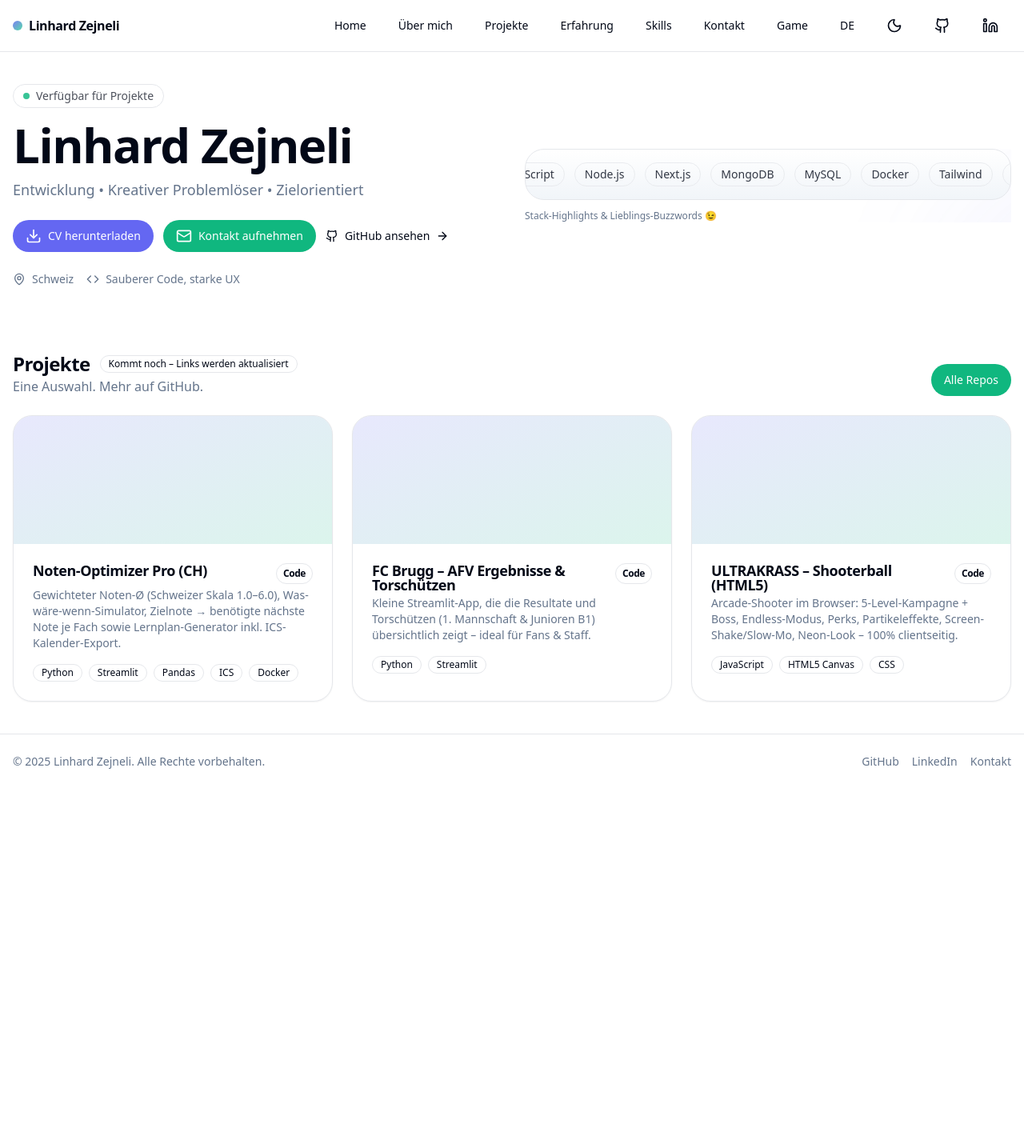
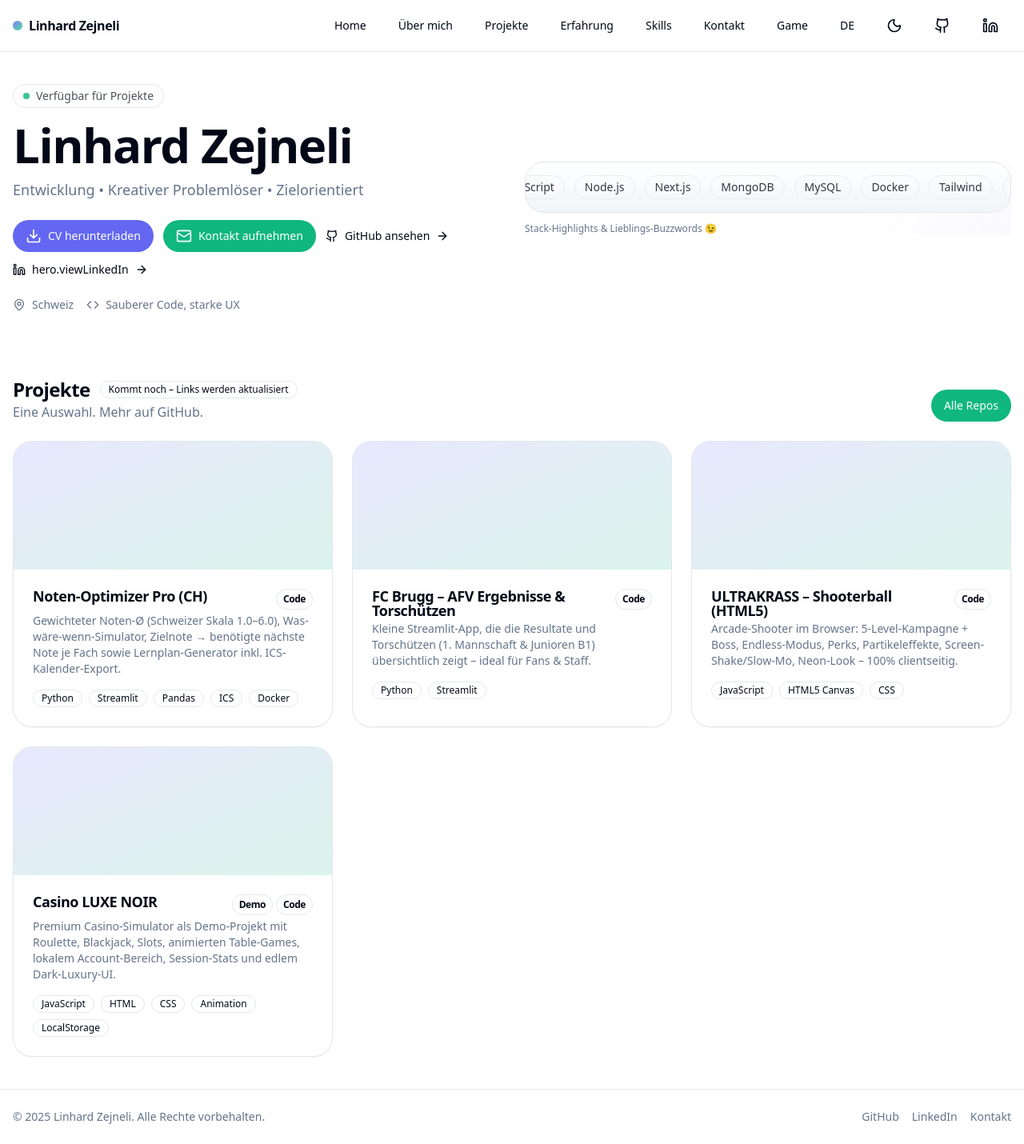
Before and after one commit to TopG1Top/linhard-portfolio-pro, a Next.js app: page / in a window 1280 px wide. Shown: the whole page at 80% size. Before the commit the page ends 986 px from the top, so only its background shows below. Built offline with nearby package versions, Linux system fonts and the light colour scheme.

Commit message:
Add Casino LUXE NOIR project with live demo link

```diff
--- a/app/page.tsx
+++ b/app/page.tsx
@@ -1,18 +1,33 @@
-"use client"
-import { Github, Mail, ArrowRight, MapPin, Code, Download } from "lucide-react"
-import Link from "next/link"
-import { site } from "@/lib/site"
-import { Section } from "@/components/section"
-import { Button } from "@/components/ui/button"
-import { Card, CardHeader, CardTitle, CardDescription, CardContent } from "@/components/ui/card"
-import { Badge } from "@/components/ui/badge"
-import { projects } from "@/lib/projects"
-import { Aurora } from "@/components/aurora"
-import { TechMarquee } from "@/components/tech-marquee"
-import { useI18n } from "@/components/lang-provider"
+"use client";
+
+import {
+  Github,
+  Linkedin,
+  Mail,
+  ArrowRight,
+  MapPin,
+  Code,
+  Download,
+} from "lucide-react";
+import Link from "next/link";
+import { site } from "@/lib/site";
+import { Section } from "@/components/section";
+import { Button } from "@/components/ui/button";
+import {
+  Card,
+  CardHeader,
+  CardTitle,
+  CardDescription,
+  CardContent,
+} from "@/components/ui/card";
+import { Badge } from "@/components/ui/badge";
+import { projects } from "@/lib/projects";
+import { Aurora } from "@/components/aurora";
+import { TechMarquee } from "@/components/tech-marquee";
+import { useI18n } from "@/components/lang-provider";
 
 export default function HomePage() {
-  const { t } = useI18n()
+  const { t } = useI18n();
 
   return (
     <>
@@ -23,38 +38,68 @@ export default function HomePage() {
               <span className="inline-flex h-2 w-2 animate-pulse rounded-full bg-emerald-500" />
               <span className="opacity-70">{t("hero.available")}</span>
             </div>
+
             <h1 className="mt-4 text-4xl font-extrabold tracking-tight md:text-6xl">
               {site.name}
             </h1>
-            <p className="mt-3 text-lg text-muted-foreground">
-              {site.tagline}
-            </p>
+            <p className="mt-3 text-lg text-muted-foreground">{site.tagline}</p>
+
             <div className="mt-6 flex flex-wrap items-center gap-3">
               <a href={site.cvUrl} target="_blank" rel="noreferrer">
                 <Button className="rounded-2xl">
                   <Download className="mr-2 h-5 w-5" /> {t("hero.cv")}
                 </Button>
               </a>
+
               <Link href="/contact">
                 <Button variant="secondary" className="rounded-2xl">
                   <Mail className="mr-2 h-5 w-5" /> {t("hero.contact")}
                 </Button>
               </Link>
-              <a href={site.github} target="_blank" rel="noreferrer" className="inline-flex items-center gap-2 text-sm">
+
+              <a
+                href={site.github}
+                target="_blank"
+                rel="noreferrer"
+                className="inline-flex items-center gap-2 text-sm"
+              >
                 <Github className="h-4 w-4" />
-                <span className="underline-offset-4 hover:underline">{t("hero.viewGithub")}</span>
+                <span className="underline-offset-4 hover:underline">
+                  {t("hero.viewGithub")}
+                </span>
+                <ArrowRight className="h-4 w-4" />
+              </a>
+
+              <a
+                href={site.linkedin}
+                target="_blank"
+                rel="noreferrer"
+                className="inline-flex items-center gap-2 text-sm"
+              >
+                <Linkedin className="h-4 w-4" />
+                <span className="underline-offset-4 hover:underline">
+                  {t?.("hero.viewLinkedIn") ?? "LinkedIn ansehen"}
+                </span>
                 <ArrowRight className="h-4 w-4" />
               </a>
             </div>
+
             <div className="mt-6 flex items-center gap-4 text-sm text-muted-foreground">
-              <span className="inline-flex items-center gap-2"><MapPin className="h-4 w-4" /> {site.location}</span>
-              <span className="inline-flex items-center gap-2"><Code className="h-4 w-4" /> Sauberer Code, starke UX</span>
+              <span className="inline-flex items-center gap-2">
+                <MapPin className="h-4 w-4" /> {site.location}
+              </span>
+              <span className="inline-flex items-center gap-2">
+                <Code className="h-4 w-4" /> Sauberer Code, starke UX
+              </span>
             </div>
           </div>
+
           <div className="relative">
             <Aurora />
             <TechMarquee />
-            <div className="mt-3 text-xs text-muted-foreground">{t("hero.stackNote")} 😉</div>
+            <div className="mt-3 text-xs text-muted-foreground">
+              {t("hero.stackNote")} 😉
+            </div>
           </div>
         </div>
       </Section>
@@ -63,15 +108,21 @@ export default function HomePage() {
         <div className="flex items-end justify-between gap-4">
           <div>
             <div className="flex items-center gap-3">
-              <h2 className="text-2xl font-bold tracking-tight">{t("projects.title")}</h2>
+              <h2 className="text-2xl font-bold tracking-tight">
+                {t("projects.title")}
+              </h2>
               <Badge className="rounded-full">{t("projects.notice")}</Badge>
             </div>
             <p className="text-muted-foreground">{t("projects.subtitle")}</p>
           </div>
+
           <a href={site.github} target="_blank" rel="noreferrer">
-            <Button className="rounded-2xl" variant="secondary">{t("projects.allRepos")}</Button>
+            <Button className="rounded-2xl" variant="secondary">
+              {t("projects.allRepos")}
+            </Button>
           </a>
         </div>
+
         <div className="mt-6 grid gap-6 sm:grid-cols-2 lg:grid-cols-3">
           {projects.map((p) => (
             <Card key={p.title} className="rounded-3xl overflow-hidden">
@@ -80,15 +131,37 @@ export default function HomePage() {
                 <CardTitle className="flex items-start justify-between gap-2">
                   <span>{p.title}</span>
                   <div className="flex items-center gap-1">
-                    {p.demo && <a href={p.demo} className="rounded-xl border px-2 py-1 text-xs" target="_blank" rel="noreferrer">Demo</a>}
-                    {p.github && <a href={p.github} className="rounded-xl border px-2 py-1 text-xs" target="_blank" rel="noreferrer">Code</a>}
+                    {p.demo && (
+                      <a
+                        href={p.demo}
+                        className="rounded-xl border px-2 py-1 text-xs"
+                        target="_blank"
+                        rel="noreferrer"
+                      >
+                        Demo
+                      </a>
+                    )}
+                    {p.github && (
+                      <a
+                        href={p.github}
+                        className="rounded-xl border px-2 py-1 text-xs"
+                        target="_blank"
+                        rel="noreferrer"
+                      >
+                        Code
+                      </a>
+                    )}
                   </div>
                 </CardTitle>
                 <CardDescription>{p.blurb}</CardDescription>
               </CardHeader>
               <CardContent className="pt-2">
                 <div className="flex flex-wrap gap-2">
-                  {p.tech.map((t) => <Badge key={t} className="rounded-xl">{t}</Badge>)}
+                  {p.tech.map((t) => (
+                    <Badge key={t} className="rounded-xl">
+                      {t}
+                    </Badge>
+                  ))}
                 </div>
               </CardContent>
             </Card>
@@ -96,5 +169,5 @@ export default function HomePage() {
         </div>
       </Section>
     </>
-  )
+  );
 }
--- a/lib/projects.ts
+++ b/lib/projects.ts
@@ -14,7 +14,6 @@ export const projects: Project[] = [
       "Gewichteter Noten-Ø (Schweizer Skala 1.0–6.0), Was-wäre-wenn-Simulator, Zielnote → benötigte nächste Note je Fach sowie Lernplan-Generator inkl. ICS-Kalender-Export.",
     tech: ["Python", "Streamlit", "Pandas", "ICS", "Docker"],
     github: "https://github.com/TopG1Top/noten-optimizer-pro",
-    // demo: "https://<dein-streamlit-link>"   // sobald du ihn deployt hast, hier eintragen
   },
   {
     title: "FC Brugg – AFV Ergebnisse & Torschützen",
@@ -22,7 +21,6 @@ export const projects: Project[] = [
       "Kleine Streamlit-App, die die Resultate und Torschützen (1. Mannschaft & Junioren B1) übersichtlich zeigt – ideal für Fans & Staff.",
     tech: ["Python", "Streamlit"],
     github: "https://github.com/TopG1Top/fcbrugg-afv-app",
-    // demo: "https://<dein-streamlit-link>"
   },
   {
     title: "ULTRAKRASS – Shooterball (HTML5)",
@@ -30,6 +28,13 @@ export const projects: Project[] = [
       "Arcade-Shooter im Browser: 5-Level-Kampagne + Boss, Endless-Modus, Perks, Partikeleffekte, Screen-Shake/Slow-Mo, Neon-Look – 100% clientseitig.",
     tech: ["JavaScript", "HTML5 Canvas", "CSS"],
     github: "https://github.com/TopG1Top/Shooterballgame",
-    // demo: "https://topg1top.github.io/Shooterballgame/" // nach GitHub Pages-Aktivierung
+  },
+  {
+    title: "Casino LUXE NOIR",
+    blurb:
+      "Premium Casino-Simulator als Demo-Projekt mit Roulette, Blackjack, Slots, animierten Table-Games, lokalem Account-Bereich, Session-Stats und edlem Dark-Luxury-UI.",
+    tech: ["JavaScript", "HTML", "CSS", "Animation", "LocalStorage"],
+    github: "https://github.com/TopG1Top/Casino-Luxe",
+    demo: "https://casinoluxe.netlify.app/",
   },
 ]
--- a/lib/site.ts
+++ b/lib/site.ts
@@ -1,7 +1,7 @@
 export const site = {
   name: "Linhard Zejneli",
   tagline: "Entwicklung • Kreativer Problemlöser • Zielorientiert",
-  email: "linhard79@hotmail.com.com",
+  email: "linhard79@hotmail.com.",
   location: "Schweiz",
   github: "https://github.com/TopG1Top",
   linkedin: "https://www.linkedin.com/in/linhard-zejneli-8803a4363/",
```
